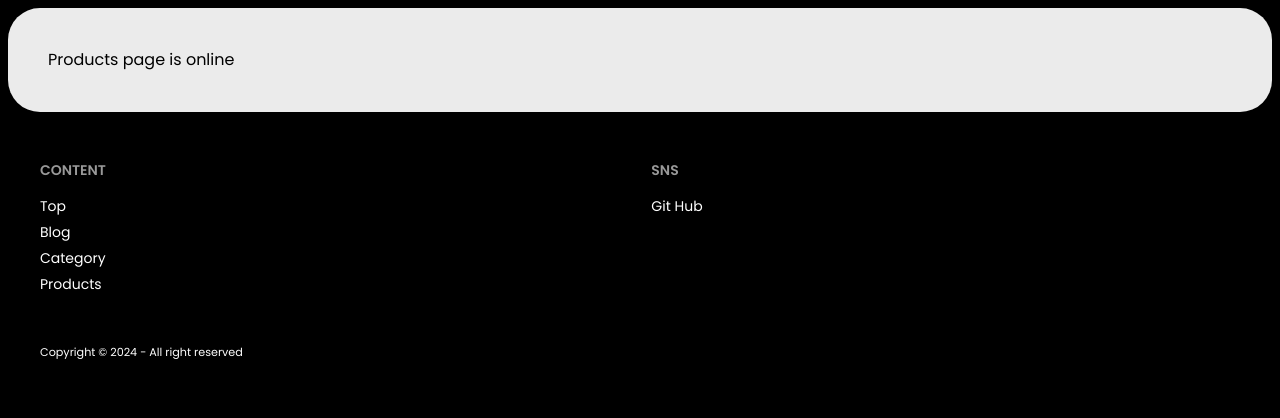
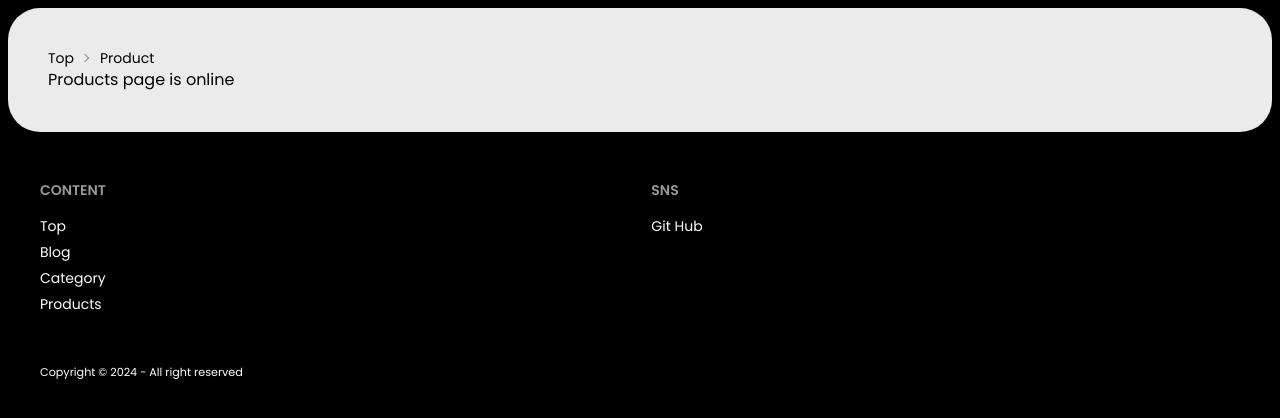
Before and after one commit to KentaIkeda/portfolio, a Next.js app: page /products in a window 1280 px wide. Shown: the top 418 px of the page. Built offline with nearby package versions, Linux system fonts and the light colour scheme.

Commit message:
スタイルの変更とProductページにパンくずリストを追加

```diff
--- a/app/(root)/products/page.tsx
+++ b/app/(root)/products/page.tsx
@@ -1,5 +1,16 @@
+import Breadcrumb from "@/app/_components/Breadcrumb";
+import { BreadcrumbItem } from "@/app/types/types";
 const page = () => {
-  return <div>Products page is online</div>;
+  const breadcrumbs: BreadcrumbItem[] = [
+    { id: 0, isLink: true, text: "Top", href: "/" },
+    { id: 1, isLink: false, text: "Product" },
+  ];
+  return (
+    <>
+      <Breadcrumb itemList={breadcrumbs} />
+      <div>Products page is online</div>
+    </>
+  );
 };
 
 export default page;
--- a/app/_components/CategoryList.tsx
+++ b/app/_components/CategoryList.tsx
@@ -12,7 +12,7 @@ const CategoryList = ({ allCategory }: Props) => {
       {allCategory.map(category => {
         return (
           <li key={category.id}>
-            <Link prefetch href={`/category/${category.id}`} className="badge badge-warning">
+            <Link prefetch href={`/category/${category.id}`} className="badge badge-dash badge-secondary">
               {category.name}
             </Link>
           </li>
--- a/app/_components/root/blog/BlogContentFetch.tsx
+++ b/app/_components/root/blog/BlogContentFetch.tsx
@@ -29,6 +29,7 @@ const BlogContentFetch = async ({ id }: Props) => {
       <Breadcrumb itemList={breadcrumbs} />
       <article className={`${notoSansJP.className} mt-16`}>
         <h1 className="text-5xl font-bold text-center mb-8">{title}</h1>
+        <div className="max-w-5xl mx-auto">
           <ul className="flex flex-col items-end gap-y-1.5 mb-4 *:text-xs">
             <li className="flex items-center gap-x-0.5">
               <svg
@@ -66,6 +67,7 @@ const BlogContentFetch = async ({ id }: Props) => {
             </li>
           </ul>
           <BlogContent html={html.html()} />
+        </div>
       </article>
     </>
   );
--- a/app/_components/root/blog/css/BlogContent.module.css
+++ b/app/_components/root/blog/css/BlogContent.module.css
@@ -16,7 +16,6 @@
   font-size: 16px;
   line-height: 1.8;
   color: var(--text-primary);
-  max-width: 42rem;
   margin: 0 auto;
 }
 
--- a/app/page.tsx
+++ b/app/page.tsx
@@ -11,7 +11,7 @@ export default async function Home() {
               I write articles regarding daily questions. The articles I write include my own understanding. You may
               gain new insights!
             </p>
-            <button className="btn btn-block btn-dash btn-circle btn-primary">
+            <button className="btn btn-block btn-dash btn-circle btn-secondary">
               <Link prefetch href="/blog" className="w-full">
                 Read article
               </Link>
@@ -24,7 +24,7 @@ export default async function Home() {
             <p className="mt-4 mb-2">
               I introduce the products I create on a daily basis. You may possibly come across a good product.
             </p>
-            <button className="btn btn-block btn-dash btn-circle btn-primary">
+            <button className="btn btn-block btn-dash btn-circle btn-secondary">
               <Link prefetch href="/products" className="w-full">
                 View product
               </Link>
```
Lines whose indentation alone changed are shown as unchanged.
